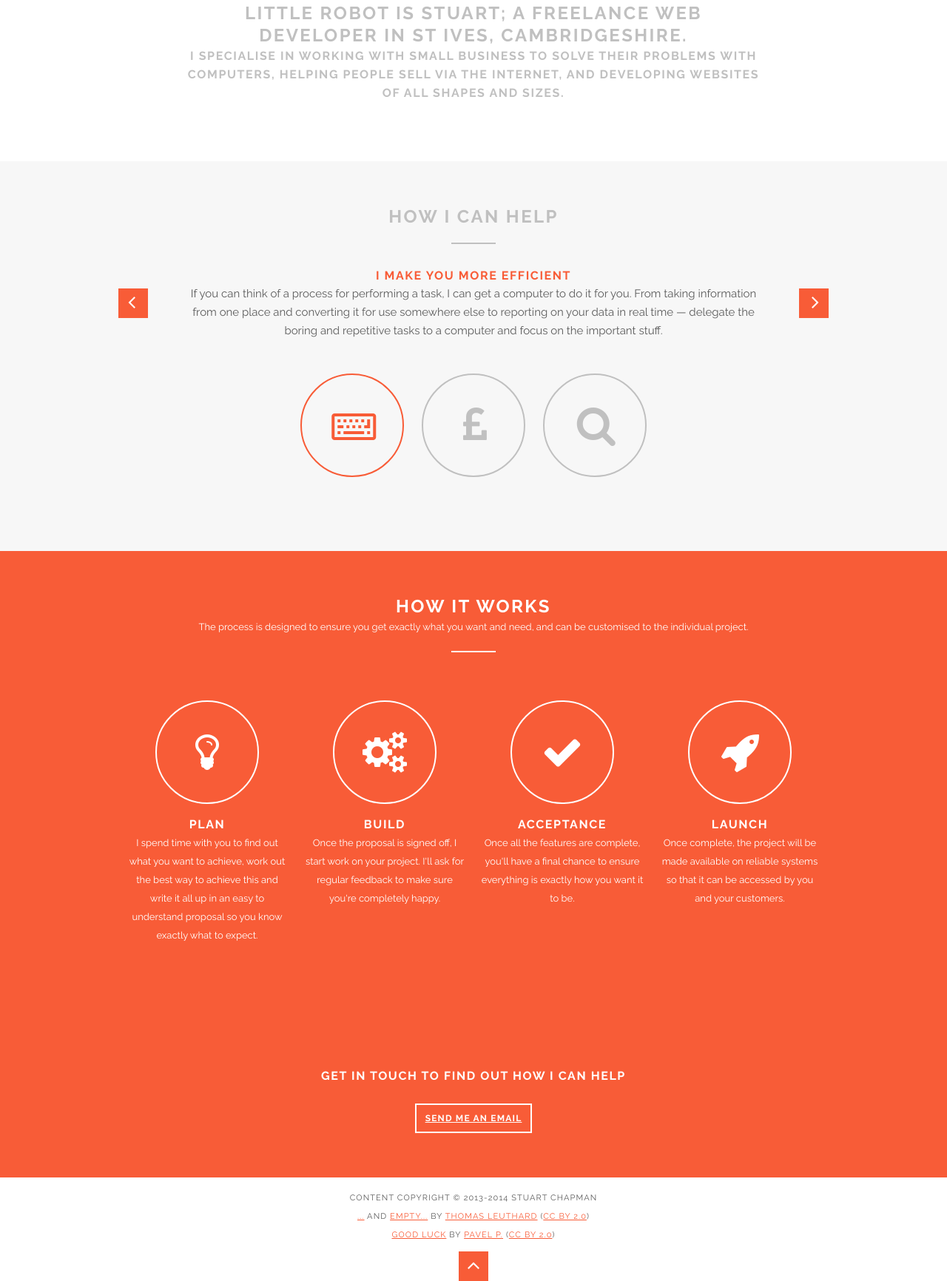
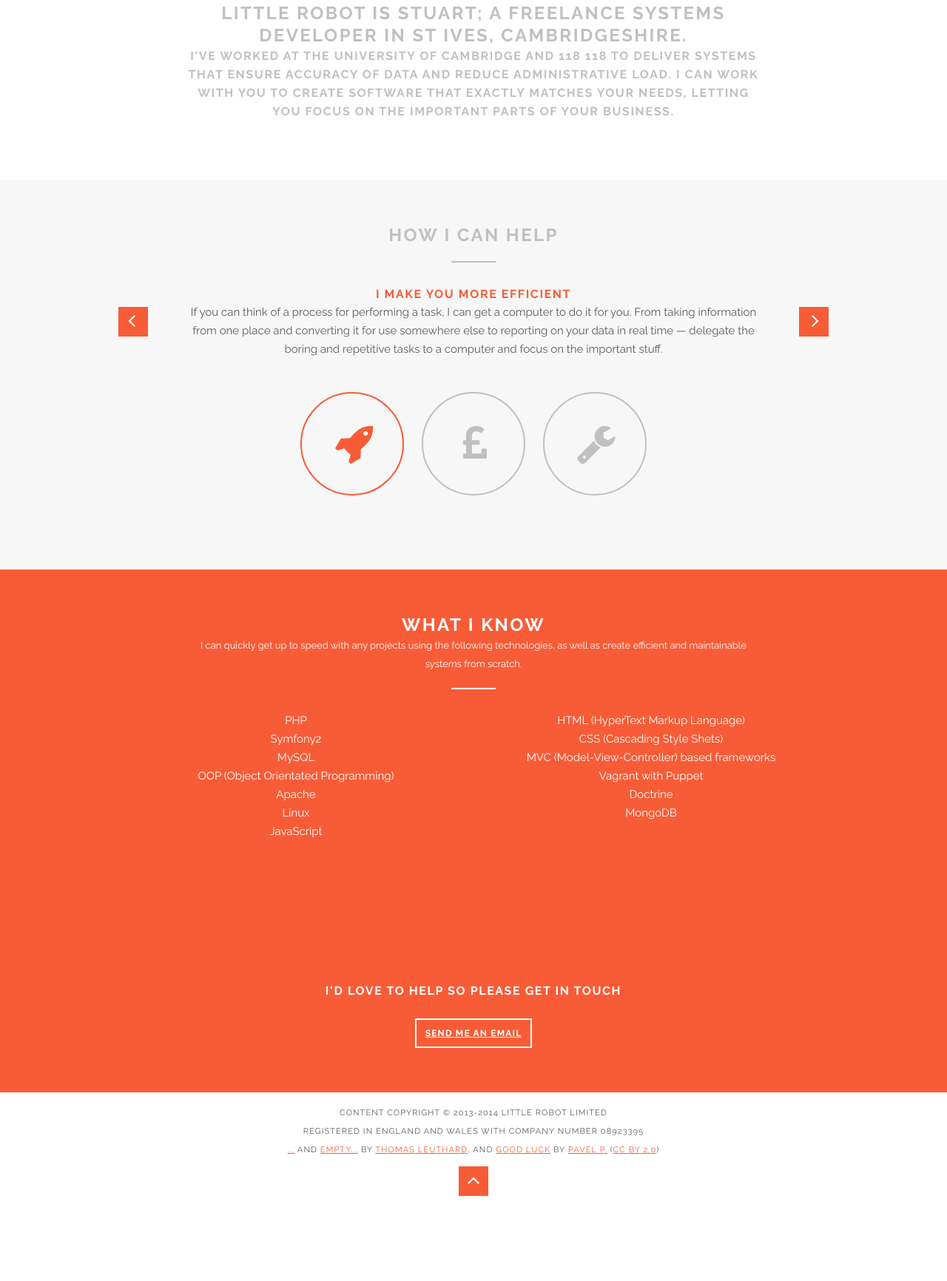
Before and after one commit to littlerobot/littlerobot.github.io, a website: page index.html in a window 1280 px wide. Shown: the part 857-2589 px from the top of the page at 74% size. After the commit the page ends 2474 px from the top, so only its background shows below. Drawn offline with nearby package versions, Linux system fonts and the light colour scheme; a web font is replaced by a local one.

Commit message:
Content updates and add registered company number

```diff
--- a/index.html
+++ b/index.html
@@ -9,10 +9,10 @@
 	<meta charset="utf-8">
 
 	<script src="dist/js/modernizr.min.js"></script>
-	<title>little robot - Bespoke software development, eCommerce and websites in Cambridgeshire</title>
+	<title>little robot - Bespoke software development, maintenance and best practice in Cambridgeshire</title>
 
-	<meta name="description" content="Bespoke software development, eCommerce and websites in Cambridgeshire">
-	<meta name="keywords" content="bespoke software development, ecommerce websites, websites, ecommerce site, site, websites in cambridgeshire, web development">
+	<meta name="description" content="little robot - Bespoke software development, maintenance and best practice in Cambridgeshire">
+	<meta name="keywords" content="bespoke software development, software maintenance, software security">
 	<meta name="viewport" content="width=device-width, initial-scale=1, maximum-scale=1">
 
 	<link rel="stylesheet" href="//netdna.bootstrapcdn.com/font-awesome/4.0.3/css/font-awesome.css">
@@ -45,10 +45,11 @@
 	<nav class="menu" id="theMenu">
 		<div class="menu-wrap">
 			<h1 class="logo"><a href="#home">little robot</a></h1>
-			<a href="#about">About</a>
-			<a href="#services">Services</a>
-			<a href="#process">Process</a>
+			<a href="#about"> About</a>
+			<a href="#services">How I can help</a>
+			<a href="#whatiknow">What I know</a>
 			<a href="mailto:hello@littlerobot.io" title="Email me">Get in touch</a>
+            <a href="https://www.linkedin.com/in/stuartrchapman" title="View my LinkedIn profile"><i class="fa fa-linkedin-square"></i></a> <a href="mailto:hello@littlerobot.io" title="Email me"><i class="fa fa-envelope"></i></a> <a href="http://stackoverflow.com/users/1023657/stubez" title="View my Stack Overflow profile"><i class="fa fa-stack-overflow"></i></a>
 		</div>
 
 		<!-- Menu button -->
@@ -64,27 +65,27 @@
 				<!-- Slide -->
 				<div style="background-image: url('images/slides/station.jpg');" class="fullscreen-image"></div>
 				<div class="header-center fade-in">
-					<h1 class="fittext white">Automate everything</h1>
-					<p class="uppercase white">Do the important things in your business and let computers do the rest</p>
-					<p><a href="#about" class="button white-border">How?</a></p>
+					<h1 class="fittext white">Boost your business</h1>
+					<p class="uppercase white">Don't change your processes, get custom developed systems that do <b>exactly what you need</b>.</p>
+					<p><a href="#about" class="button white-border">Yes!</a></p>
 				</div>
 			</li>
             <li>
                 <!-- Slide -->
                 <div style="background-image: url('images/slides/stairs.jpg');" class="fullscreen-image"></div>
                 <div class="header-center fade-in">
-					<h1 class="fittext white">Expand your market</h1>
-					<p class="uppercase white">Sell to anybody with a web browser</p>
-					<p><a href="#about" class="button white-border">Sounds good</a></p>
+                    <h1 class="fittext white">Continuous improvement</h1>
+                    <p class="uppercase white">Keep investing in your existing systems to ensure you <b>keep ahead of the pack</b>.</p>
+                    <p><a href="#about" class="button white-border">I'm in</a></p>
                 </div>
             </li>
 			<li>
 				<!-- Slide -->
                 <div style="background-image: url('images/slides/ground.jpg');" class="fullscreen-image"></div>
 				<div class="header-center fade-in">
-					<h1 class="fittext white">Find your place on the web</h1>
-					<p class="uppercase white">Websites that work wherever &mdash; desktop, laptop, tablet, phone</p>
-					<p><a href="#about" class="button white-border">I'm in</a></p>
+					<h1 class="fittext white">Keep problems at bay</h1>
+					<p class="uppercase white"><b>No need to throw existing software away</b> when it starts to get a bit old, I can gradually fix outdated code to <b>stop security and maintainability problems</b> - ensuring you <b>get the best return on your investment</b>.</p>
+					<p><a href="#about" class="button white-border">Sounds good</a></p>
 				</div>
 			</li>
 		</ul>
@@ -98,8 +99,8 @@
 	<section id="about" class="introduction">
 		<div class="row">
 			<div class="ten columns offset-by-one">
-				<h2 class="grey">little robot is Stuart; a freelance web developer in St Ives, Cambridgeshire.</h2>
-				<h3 class="grey">I specialise in working with small business to solve their problems with computers, helping people sell via the Internet, and developing websites of all shapes and sizes.</h3>
+				<h2 class="grey">little robot is Stuart; a freelance systems developer in St Ives, Cambridgeshire.</h2>
+                <h3 class="grey">I've worked at the University of Cambridge and 118 118 to deliver systems that ensure accuracy of data and reduce administrative load. I can work with you to create software that exactly matches your needs, letting you focus on the important parts of your business.</h3>
 			</div>
 		</div>
 	</section>
@@ -126,12 +127,12 @@
 					</li>
 					<li>
 						<!-- Service -->
-						<h3 class="color">I help you make more money</h3>
-						<p>I can create a website that will allow you to take payment by credit card, PayPal or any other payment method your clients want to use. Flexible but easy to use features mean the site will be completely maintainable by you, whatever your product.</p>
+						<h3 class="color">Get the best value from your existing systems</h3>
+						<p>Your business is always changing and you need software that supports that. I can help you get the most from your existing systems by introducing new features and improving existing ones.</p>
 					</li>
 					<li>
 						<!-- Service -->
-						<h3 class="color">I get you found on the Internet</h3>
+						<h3 class="color">Keep it running smoothly</h3>
 						<p>Kick-start your web presence or replace your poorly performing site with an eye-catching website that works on whatever device your target audience uses; be it a desktop, laptop, tablet or smartphone. You can even manage all your own content from just about any Internet connected device.</p>
 					</li>
 				</ul>
@@ -141,9 +142,9 @@
 		<!-- Circle controls -->
 		<div class="row">
 			<div class="services-buttons">
-				<a data-rel="1" href="#" class="servicesLink"><i class="fa fa-keyboard-o"></i></a>
+				<a data-rel="1" href="#" class="servicesLink"><i class="fa fa-rocket"></i></a>
 				<a data-rel="2" href="#" class="servicesLink"><i class="fa fa-gbp"></i></a>
-				<a data-rel="3" href="#" class="servicesLink"><i class="fa fa-search"></i></a>
+				<a data-rel="3" href="#" class="servicesLink"><i class="fa fa-wrench"></i></a>
 				<!-- <a data-rel="4" href="#" class="servicesLink"><i class="fa fa-camera"></i></a> -->
 			</div>
 		</div>
@@ -151,47 +152,40 @@
 	</section>
 
 
-	<!-- Process -->
-	<section id="process" class="process">
+	<!-- What I know -->
+	<section id="whatiknow" class="process">
 
 		<!-- Title -->
 		<div class="row">
 			<div class="ten columns offset-by-one title">
-				<h1>How it works</h1>
-				<p>The process is designed to ensure you get exactly what you want and need, and can be customised to the individual project.</p>
+				<h1>What I know</h1>
+				<p>I can quickly get up to speed with any projects using the following technologies, as well as create efficient and maintainable systems from scratch.</p>
 				<hr>
 			</div>
 		</div>
 
 		<!-- Process steps -->
 		<div class="row">
-
-			<!-- Process step -->
-			<div class="desktop-three columns tablet-six columns mobile-six columns">
-				<i class="fa fa-lightbulb-o process-icon"></i>
-				<h3>Plan</h3>
-				<p>I spend time with you to find out what you want to achieve, work out the best way to achieve this and write it all up in an easy to understand proposal so you know exactly what to expect.</p>
+            <div class="desktop-six columns tablet-six columns mobile-six columns">
+                <ul>
+                    <li>PHP</li>
+                    <li>Symfony2</li>
+                    <li>MySQL</li>
+                    <li>OOP (Object Orientated Programming)</li>
+                    <li>Apache</li>
+                    <li>Linux</li>
+                    <li>JavaScript</li>
+                </ul>
             </div>
-
-			<!-- Process step -->
-			<div class="desktop-three columns tablet-six columns mobile-six columns">
-				<i class="fa fa-cogs process-icon"></i>
-				<h3>Build</h3>
-				<p>Once the proposal is signed off, I start work on your project. I'll ask for regular feedback to make sure you're completely happy.</p>
-			</div>
-
-			<!-- Process step -->
-			<div class="desktop-three columns tablet-six columns mobile-six columns">
-				<i class="fa fa-check process-icon"></i>
-				<h3>Acceptance</h3>
-				<p>Once all the features are complete, you'll have a final chance to ensure everything is exactly how you want it to be.</p>
-			</div>
-
-			<!-- Process step -->
-			<div class="desktop-three columns tablet-six columns mobile-six columns">
-				<i class="fa fa-rocket process-icon"></i>
-				<h3>Launch</h3>
-				<p>Once complete, the project will be made available on reliable systems so that it can be accessed by you and your customers.</p>
+            <div class="desktop-six columns tablet-six columns mobile-six columns">
+                <ul>
+                    <li>HTML (HyperText Markup Language)</li>
+                    <li>CSS (Cascading Style Shets)</li>
+                    <li>MVC (Model-View-Controller) based frameworks</li>
+                    <li>Vagrant with Puppet</li>
+                    <li>Doctrine</li>
+                    <li>MongoDB</li>
+                </ul>
             </div>
 
 		</div>
@@ -201,7 +195,7 @@
 	<section class="call-to-action">
 		<div class="row">
 			<div class="twelve columns">
-				<h3>Get in touch to find out how I can help</h3>
+				<h3>I'd love to help so please get in touch</h3>
 				<p>
 					<a href="mailto:hello@littlerobot.io" class="button white-border">Send me an email</a>
 				</p>
@@ -213,9 +207,9 @@
 	</section>
 	<div class="contact-bottom">
 		<p class="credit">
-			Content copyright &copy; 2013-2014 Stuart Chapman<br />
-			<a href="http://www.flickr.com/photos/thomasleuthard/8144628767">...</a> and <a href="http://www.flickr.com/photos/thomasleuthard/8144628767">Empty...</a> by <a href="http://www.flickr.com/photos/thomasleuthard/">Thomas Leuthard</a> (<a href="http://creativecommons.org/licenses/by/2.0/">CC BY 2.0</a>)<br />
-			<a href="http://www.flickr.com/photos/pevelpetros/8593204346">Good Luck</a> by <a href="http://www.flickr.com/photos/pevelpetros/">Pavel P.</a> (<a href="http://creativecommons.org/licenses/by/2.0/">CC BY 2.0</a>)
+			Content copyright &copy; 2013-2014 little robot Limited<br />
+            Registered in England and Wales with company number 08923395<br />
+			<a href="http://www.flickr.com/photos/thomasleuthard/8144628767">...</a> and <a href="http://www.flickr.com/photos/thomasleuthard/8144628767">Empty...</a> by <a href="http://www.flickr.com/photos/thomasleuthard/">Thomas Leuthard</a>, and <a href="http://www.flickr.com/photos/pevelpetros/8593204346">Good Luck</a> by <a href="http://www.flickr.com/photos/pevelpetros/">Pavel P.</a> (<a href="http://creativecommons.org/licenses/by/2.0/">CC BY 2.0</a>)
 		</p>
 		<a class="back-to-top" href="#home" title="Back to top"><i class="fa fa-angle-up"></i></a>
 	</div>
```
Lines whose indentation alone changed are shown as unchanged.
